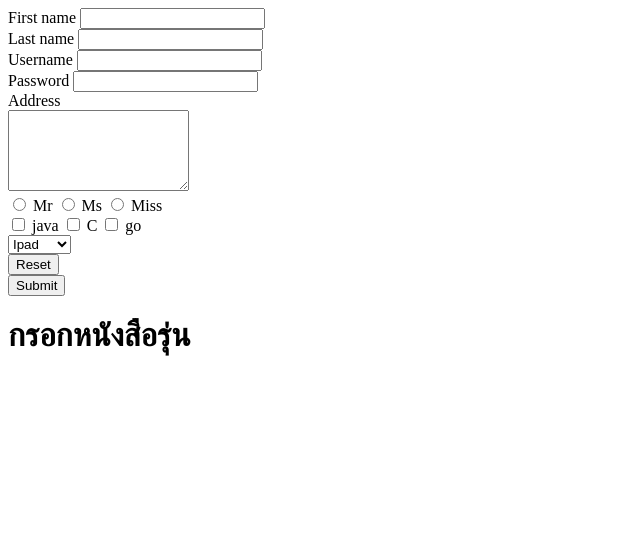
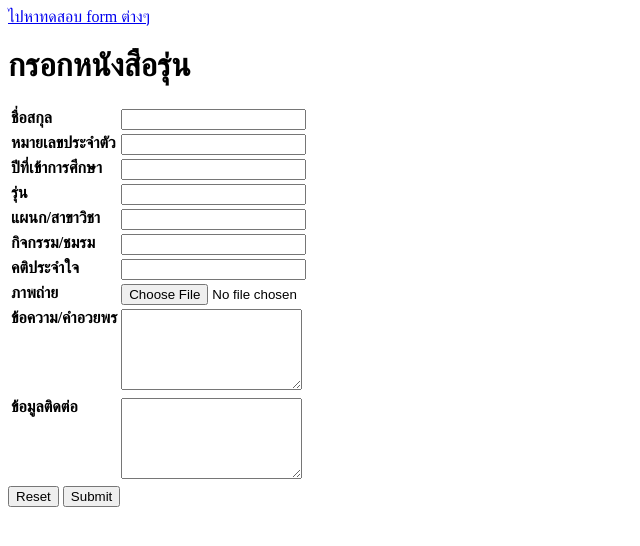
Before and after one commit to Juniror/660710742_Suphakorn_Kriengkraithanawat, a plain HTML site: page page/task3.html in a window 1280 px wide. Shown: the whole page, without its empty margins (0-640 px from the left). Drawn offline with Linux system fonts and the light colour scheme.

Commit message:
Go sleep

```diff
--- a/page/task3.html
+++ b/page/task3.html
@@ -5,37 +5,67 @@
     <meta charset="UTF-8">
     <meta name="viewport" content="width=device-width, initial-scale=1.0">
     <title>Form</title>
+    <style>
+        table,
+        td,
+        th {
+            border: none;
+            text-align: start;
+            vertical-align: top;
+        }
+    </style>
 </head>
 
 <body>
+    <a href="minipage/formtest.html">ไปหาทดสอบ form ต่างๆ</a>
     <form action="acc.php" method="post">
-        <label for="fname">First name </label>
-        <input type="text" name="fname" id="fname"><br>
-        <label for="lname">Last name </label>
-        <input type="text" name="lname" id="lname"><br>
-        <label for="username">Username </label>
-        <input type="text" name="username" id="username"><br>
-        <label for="password">Password</label>
-        <input type="password" name="password" id="password"><br>
-        <label for="password">Address</label><br>
-        <textarea rows="5" cols="20" name="address" id="address"></textarea><br>
-        <input type="radio" name="titlename"> Mr <input type="radio" name="titlename"> Ms <input type="radio"
-            name="titlename"> Miss <br>
-        <input type="checkbox" name="lang1" id="java"> java <input type="checkbox" name="lang2" id="c"> C <input
-            type="checkbox" name="lang3" id="go"> go <br>
-        <select name="product" id="product">
-            <option value="ipad">Ipad</option>
-            <option value="iphone">Iphone</option>
-            <option value="mac">Mac</option>
-        </select><br>
-        <input type="reset"><br>
-        <input type="submit">
-
         <h1>กรอกหนังสือรุ่น</h1>
         <table>
+            <tr>
+                <th><label for="fullName">ชื่อสกุล</label></th>
+                <td><input type="text" name="fullName" id="fullName"></td>
+            </tr>
+            <tr>
+                <th><label for="studentID">หมายเลขประจำตัว</label></th>
+                <td><input type="text" name="studentID" id="studentID"></td>
+            </tr>
+            <tr>
+                <th><label for="yearOfAdmission">ปีที่เข้าการศึกษา</label></th>
+                <td><input type="text" name="yearOfAdmission" id="yearOfAdmission"></td>
+            </tr>
+            <tr>
+                <th><label for="generation">รุ่น</label></th>
+                <td><input type="text" name="generation" id="generation"></td>
+            </tr>
+            <tr>
+                <th><label for="department">แผนก/สาขาวิชา</label></th>
+                <td><input type="text" name="department" id="department"></td>
+            </tr>
+            <tr>
+                <th><label for="activityClub">กิจกรรม/ชมรม</label></th>
+                <td><input type="text" name="activityClub" id="activityClub"></td>
+            </tr>
+            <tr>
+                <th><label for="motto">คติประจำใจ</label></th>
+                <td><input type="text" name="motto" id="motto"></td>
+            </tr>
+            <tr>
+                <th><label for="image">ภาพถ่าย</label></th>
+                <td><input type="file" name="image" id="image"></td>
+            </tr>
+            <tr>
+                <th><label for="message">ข้อความ/คำอวยพร</label></th>
+                <td><textarea rows="5" cols="20" name="message" id="message"></textarea></td>
+            </tr>
+            <tr>
+                <th><label for="contact">ข้อมูลติดต่อ</label></th>
+                <td><textarea rows="5" cols="20" name="contact" id="contact"></textarea></td>
+            </tr>
+        </table>
+        <input type="reset">
+        <input type="submit">
+    </form>
 
-        </table>
-    </form>
 </body>
 
 </html>
```
Also changed, not shown: page/minipage/formtest.html (added, +35 -0 lines), page/task2.html (+6 -6 lines).
